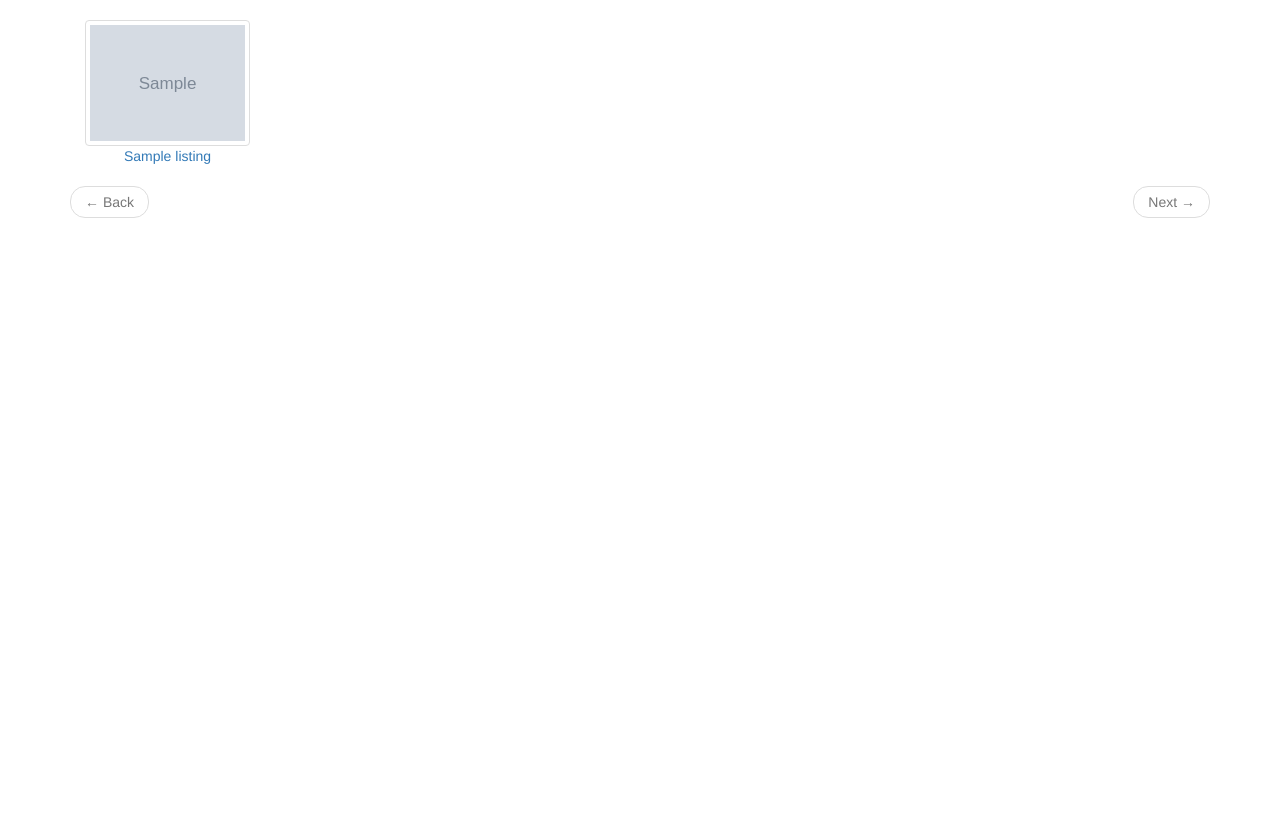
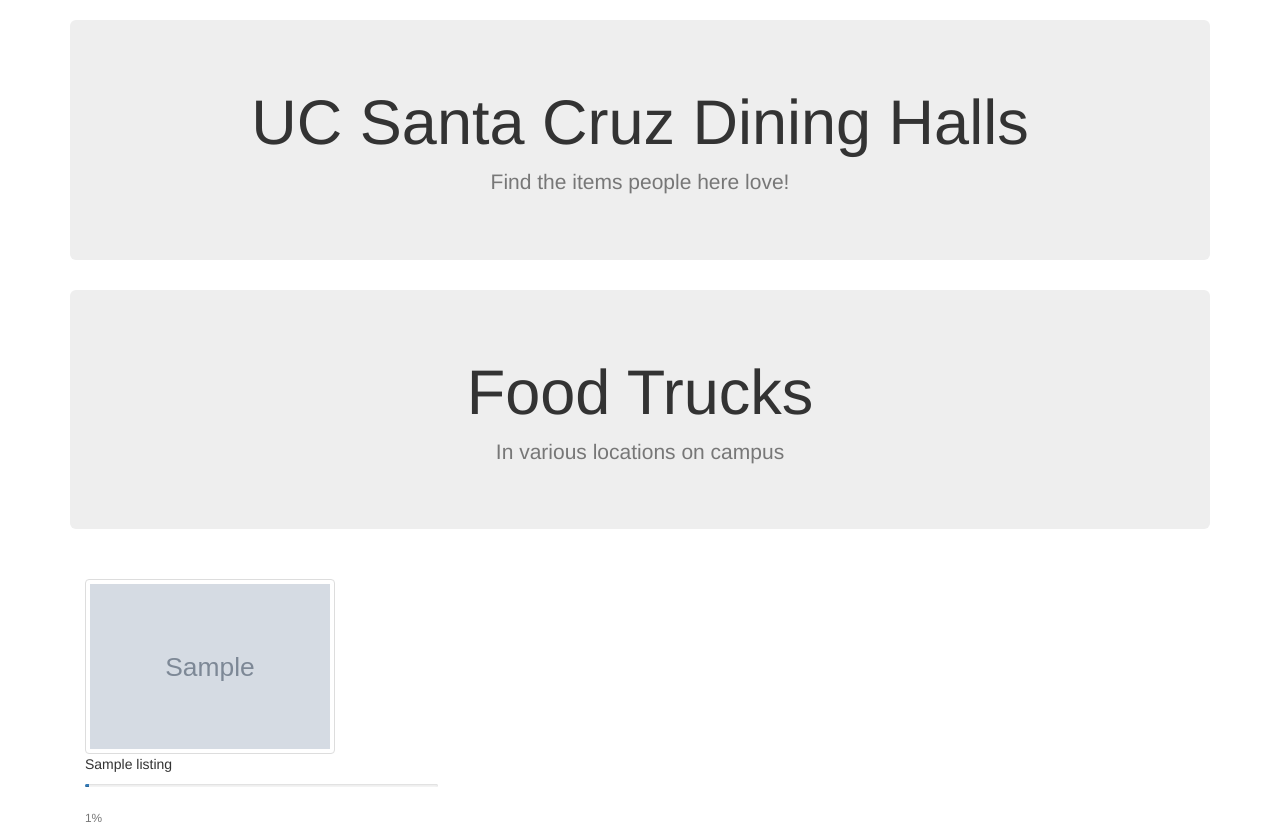
Before and after one commit to erlhuang/WhatsTheEats, a Flask app: page /dh in a window 1280 px wide. Shown: the part 52-887 px from the top of the page. Before the commit the page ends 270 px from the top, so only its background shows below. Run offline with Flask 2, Linux system fonts and the light colour scheme; tables that the repository leaves empty hold one stand-in row (values such as "Sample post"); grey boxes marked "Sample" are stand-in pictures; parts of the project's set-up code (start-up, migrations or seed data) failed here and were passed over; some libraries are stand-ins or nearby versions.

Commit message:
god knows what

```diff
--- a/app/__init__.py
+++ b/app/__init__.py
@@ -45,7 +45,6 @@
 
     app.elasticsearch = Elasticsearch([app.config['ELASTICSEARCH_URL']]) \
         if app.config['ELASTICSEARCH_URL'] else None
-
     if not app.debug and not app.testing:
         if app.config['MAIL_SERVER']:
             auth = None
--- a/app/main/forms.py
+++ b/app/main/forms.py
@@ -21,12 +21,11 @@
                 raise ValidationError('That username is already taken.')
 
 class PostForm(FlaskForm):
-    post = TextAreaField('Post something', validators=[ DataRequired(), Length(min=1, max=140)])
+    post = TextAreaField('Post something', validators=[DataRequired(), Length(min=1, max=140)])
     submit = SubmitField('Submit')
 
 class SearchForm(FlaskForm):
     q = StringField(_l('Search'), validators=[DataRequired()])
-
     def __init__(self, *args, **kwargs):
         if 'formdata' not in kwargs:
             kwargs['formdata'] = request.args
--- a/app/main/routes.py
+++ b/app/main/routes.py
@@ -107,28 +107,35 @@
         if posts.has_prev else None
     return render_template('index.html', title='Explore', posts=posts.items, next_url=next_url, prev_url=prev_url)
 
-@bp.route('/search')
+@bp.route('/dh/<listing>/search')
 @login_required
-def search():
+def search(listing):
     if not g.search_form.validate():
         return redirect(url_for('main.explore'))
     page = request.args.get('page', 1, type=int)
-    posts, total = Post.search(g.search_form.q.data, page, current_app.config['POSTS_PER_PAGE'])
+    if not listing:
+        posts, total = Item.search(g.search_form.q.data, page, current_app.config['POSTS_PER_PAGE'])
+    else:
+        list = Listing.query.filter_by(acronym=listing).first_or_404()
+        items, total = Item.searchID(g.search_form.q.data, list.id, page, current_app.config['POSTS_PER_PAGE'])
     next_url = url_for('main.search', q=g.search_form.q.data, page=page + 1) \
         if total > page * current_app.config['POSTS_PER_PAGE'] else None
     prev_url = url_for('main.search', q=g.search_form.q.data, page=page - 1) \
         if page > 1 else None
-    return render_template('search.html', title=_('Search'), posts=posts, next_url=next_url, prev_url=prev_url)
+    if not listing:
+        return render_template('search.html', title=_('Search'), posts=posts, next_url=next_url, prev_url=prev_url)
+    else:
+        if current_user.is_authenticated:
+            pref = current_user.findPref(list)
+        else:
+            pref = 0
+        return render_template('dhlisting.html', listing=list, items=items, pref=pref)
 
 @bp.route('/dh')
 def dining():
-    page = request.args.get('page', 1, type=int)
-    listings = Listing.query.order_by(Listing.title).paginate(page, current_app.config['POSTS_PER_PAGE'], False)
-    next_url = url_for('main.dining', page=listings.next_num) \
-        if listings.has_next else None
-    prev_url = url_for('main.dining', page=listings.prev_num) \
-        if listings.has_prev else None
-    return render_template('dining.html', title='Dining Halls', listings=listings.items, next_url=next_url, prev_url=prev_url)
+    dh = Listing.query.filter_by(restaurant=False).order_by(Listing.percentLikes.desc())
+    rest = Listing.query.filter_by(restaurant=True).order_by(Listing.percentLikes.desc())
+    return render_template('dining.html', title=('Dining Halls'), listings=dh, restaurants=rest)
 
 @bp.route('/dh/<listing>', methods=['GET', 'POST']) #dining hall info
 def dhlisting(listing):
@@ -156,6 +163,11 @@
                     current_user.changePref(list, 1)
                     list.upvotes += 1
                     list.downvotes -= 1
+                totalVotes = list.upvotes + list.downvotes
+                if(totalVotes != 0):
+                    list.percentLikes = (list.upvotes / totalVotes) * 100
+                else:
+                    list.percentLikes = 0
                 db.session.commit()
                 return redirect(url_for('main.dhlisting', listing=listing))
             elif request.form['btn'] == 'Dislike':
@@ -174,6 +186,11 @@
                     current_user.changePref(list, 2)
                     list.downvotes += 1
                     list.upvotes -= 1
+                totalVotes = list.upvotes + list.downvotes
+                if(totalVotes != 0):
+                    list.percentLikes = (list.upvotes / totalVotes) * 100
+                else:
+                    list.percentLikes = 0
                 db.session.commit()
                 return redirect(url_for('main.dhlisting', listing=listing))
         else:
@@ -183,11 +200,12 @@
         pref = current_user.findPref(list)
     else:
         pref = 0
-    return render_template('dhlisting.html', listing=list, pref=pref, numLikes=list.upvotes, numDislikes=list.downvotes)
+    items = Item.query.filter_by(listing_id=list.id).order_by(Item.percentLikes.desc())
+    return render_template('dhlisting.html', listing=list, pref=pref, items=items )
 
 @bp.route('/dh/<listing>/<item>', methods=['GET', 'POST'])
 def itemlisting(listing, item):
-    theitem = Item.query.filter_by(acronym=item).first_or_404()
+    theitem = Item.query.filter_by(id=item).first_or_404()
     if request.method == 'POST':
         if current_user.is_authenticated:
             pref = current_user.findItemPref(theitem)
@@ -209,6 +227,11 @@
                     current_user.changeItemPref(theitem, 1)
                     theitem.upvotes += 1
                     theitem.downvotes -= 1
+                totalVotes = theitem.upvotes + theitem.downvotes
+                if(totalVotes != 0):
+                    theitem.percentLikes = (theitem.upvotes / totalVotes) * 100
+                else:
+                    theitem.percentLikes = 0
                 db.session.commit()
                 return redirect(url_for('main.itemlisting', listing=theitem.owner.acronym, item=item))
             elif request.form['btn'] == 'Dislike':
@@ -227,6 +250,11 @@
                     current_user.changeItemPref(theitem, 2)
                     theitem.downvotes += 1
                     theitem.upvotes -= 1
+                totalVotes = theitem.upvotes + theitem.downvotes
+                if(totalVotes != 0):
+                    theitem.percentLikes = (theitem.upvotes / totalVotes) * 100
+                else:
+                    theitem.percentLikes = 0
                 db.session.commit()
                 return redirect(url_for('main.itemlisting', listing=theitem.owner.acronym, item=item))
         else:
@@ -237,3 +265,8 @@
     else:
         pref = 0
     return render_template('itemlisting.html', item=theitem, pref=pref, numlikes=theitem.upvotes, numdislikes=theitem.downvotes)
+
+@bp.route('/dh/<listing>/<item>/popup')
+def item_popup(listing, item):
+    item = Item.query.filter_by(listing_id=list.id, id=item).first_or_404()
+    return render_template('item_popup.html', item=item)
--- a/app/templates/_item.html
+++ b/app/templates/_item.html
@@ -1,9 +1,13 @@
 <table class="table table-hover">
     <tr>
         <td>
-          <a href="{{ url_for('main.itemlisting', listing=item.owner.acronym, item=item.acronym) }}">
+          <a href="{{ url_for('main.itemlisting', listing=item.owner.acronym, item=item.id) }}">
               {{ item.title }}
           </a>
+          <small class="text-muted" style="display: inline">{{ item.percentLikes }}%</small>
+          <div class="progress" style="height: 3px;">
+            <div class="progress-bar bg-success" role="progressbar" style="width: {{ item.percentLikes }}%" aria-valuenow="{{ item.percentLikes }}" aria-valuemin="0" aria-valuemax="100"></div>
+          </div>
         </td>
     </tr>
 </table>
--- a/app/templates/_listing.html
+++ b/app/templates/_listing.html
@@ -1,23 +1,29 @@
-<!-- <table class="table table-hover">
-    <tr>
-        <td width="70px">
-            {% if title %} -->
-<div class="col-xs-2">
-  <figure>
+<div class="col-md-4">
+  <div class="card mb-4 shadow-sm" style="margin-bottom: 0.75rem; margin-right: 0.75rem">
     <a href="{{ url_for('main.dhlisting', listing=listing.acronym) }}">
-        <img src="{{ listing.imageurl }}" style="width: 250px" class="img-thumbnail" />
-        <figcaption>{{ listing.title }}</figcaption>
+        <img class="img-fluid img-thumbnail" src="{{ listing.imageurl }}" style="width: 250px; height: 175px" alt="">
     </a>
-  </figure>
+    <div class="card-body">
+      <p class="card-text">{{ listing.title }}</p>
+      <div class="d-flex justify-content-between align-items-center">
+        <!-- <div class="btn-group">
+          <button type="button" class="btn btn-sm btn-outline-secondary">View</button>
+        </div> -->
+        {% if listing.percentLikes >= 70 %}
+          <div class="progress" style="height: 3px;">
+            <div class="progress-bar bg-success" role="progressbar" style="width: {{ listing.percentLikes }}%" aria-valuenow="{{ listing.percentLikes }}" aria-valuemin="0" aria-valuemax="100"></div>
+          </div>
+        {% elif listing.percentLikes >= 50 %}
+          <div class="progress" style="height: 3px;">
+            <div class="progress-bar bg-warning" role="progressbar" style="width: {{ listing.percentLikes }}%" aria-valuenow="{{ listing.percentLikes }}" aria-valuemin="0" aria-valuemax="100"></div>
+          </div>
+        {% else %}
+          <div class="progress" style="height: 3px;">
+            <div class="progress-bar bg-danger" role="progressbar" style="width: {{ listing.percentLikes }}%" aria-valuenow="{{ listing.percentLikes }}" aria-valuemin="0" aria-valuemax="100"></div>
+          </div>
+        {% endif %}
+        <small class="text-muted">{{ listing.percentLikes }}%</small>
+      </div>
+    </div>
+  </div>
 </div>
-            <!-- {% endif %}
-        </td>
-        <td> -->
-<!-- <a href="{{ url_for('main.dhlisting', listing=listing.acronym) }}">
-    {{ listing.title }}
-</a> -->
-<!--
-            <br>
-        </td>
-    </tr>
-</table> -->
--- a/app/templates/base.html
+++ b/app/templates/base.html
@@ -25,13 +25,6 @@
                     <li><a href="{{ url_for('main.index') }}">Home</a></li>
                     <li><a href="{{ url_for('main.dining') }}">Dining Halls</a></li>
                 </ul>
-                {% if g.search_form %}
-                <form class="navbar-form navbar-left" method="get" action="{{ url_for('main.search') }}">
-                  <div class="form-group">
-                    {{ g.search_form.q(size=20, class='form-control', placeholder=g.search_form.q.label.text) }}
-                  </div>
-                </form>
-                {% endif %}
                 <ul class="nav navbar-nav navbar-right">
                     {% if current_user.is_anonymous %}
                     <li><a href="{{ url_for('auth.login') }}">Login</a></li>
--- a/app/templates/dining.html
+++ b/app/templates/dining.html
@@ -1,25 +1,38 @@
 {% extends "base.html" %}
 
 {% block app_content %}
-  <div class="container">
-    <div class="row text-center">
+<main role="main">
+  <section class="jumbotron text-center">
+    <div class="container">
+      <h1 class="jumbotron-heading">UC Santa Cruz Dining Halls</h1>
+      <p class="lead text-muted">Find the items people here love!</p>
+    </div>
+  </section>
+  <div class="album py-5 bg-light">
+    <div class="container">
+      <div class="row">
         {% for listing in listings %}
           {% include '_listing.html' %}
         {% endfor %}
+      </div>
     </div>
   </div>
-  <nav aria-label="...">
-      <ul class="pager">
-          <li class="previous{% if not prev_url %} disabled{% endif %}">
-              <a href="{{ prev_url or '#' }}">
-                  <span aria-hidden="true">&larr;</span> Back
-              </a>
-          </li>
-          <li class="next{% if not next_url %} disabled{% endif %}">
-              <a href="{{ next_url or '#' }}">
-                  Next <span aria-hidden="true">&rarr;</span>
-              </a>
-          </li>
-      </ul>
-  </nav>
+
+  <section class="jumbotron text-center">
+    <div class="container">
+      <h1 class="jumbotron-heading">Food Trucks</h1>
+      <p class="lead text-muted">In various locations on campus</p>
+    </div>
+  </section>
+  <br>
+  <div class="album py-5 bg-light">
+    <div class="container">
+      <div class="row">
+        {% for listing in restaurants %}
+          {% include '_listing.html' %}
+        {% endfor %}
+      </div>
+    </div>
+  </div>
+</main>
 {% endblock %}
--- a/config.py
+++ b/config.py
@@ -17,3 +17,8 @@
     ADMINS = ['your-email@example.com']
     POSTS_PER_PAGE = 10
     ELASTICSEARCH_URL = os.environ.get('ELASTICSEARCH_URL')
+    GOOGLE_CLIENT_ID = os.environ.get("GOOGLE_CLIENT_ID", None)
+    GOOGLE_CLIENT_SECRET = os.environ.get("GOOGLE_CLIENT_SECRET", None)
+    GOOGLE_DISCOVERY_URL = (
+        "https://accounts.google.com/.well-known/openid-configuration"
+    )
--- a/requirements.txt
+++ b/requirements.txt
@@ -1,5 +1,6 @@
 alembic==1.1.0
 Babel==2.7.0
+beautifulsoup4==4.8.0
 blinker==1.4
 Click==7.0
 dominate==2.4.0
@@ -24,6 +25,7 @@
 python-editor==1.0.4
 pytz==2019.2
 six==1.12.0
+soupsieve==1.9.3
 SQLAlchemy==1.3.7
 urllib3==1.25.3
 visitor==0.1.3
```
Also changed, not shown: app/auth/forms.py (+25 -0 lines), app/auth/routes.py (+53 -3 lines), app/main/menucrawler.py (+33 -4 lines), app/models.py (+28 -7 lines), app/templates/dhlisting.html (+13 -4 lines), 2 other files.
